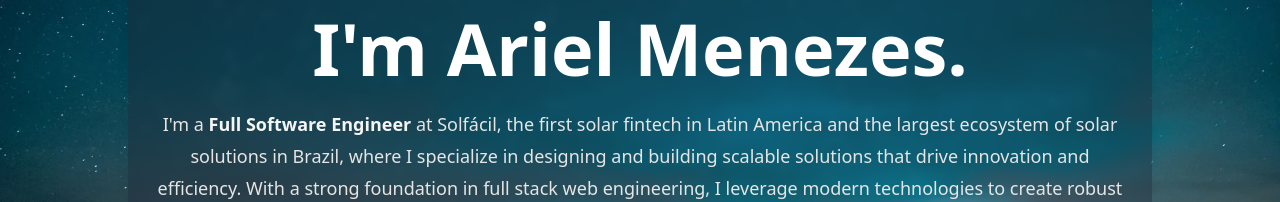
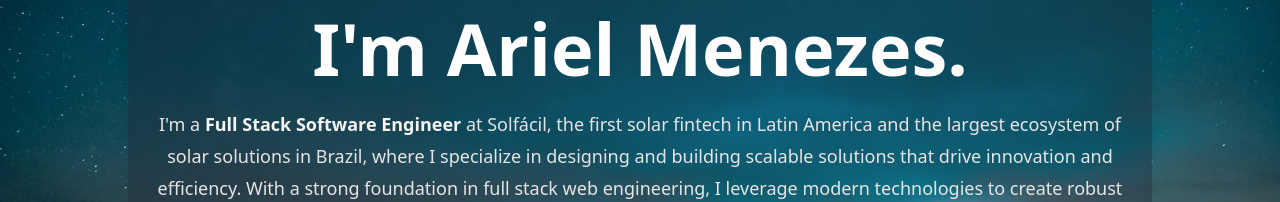
Before and after one commit to ArielMAJ/arielmaj.github.io, a Next.js app: page / in a window 1280 px wide. Shown: the part 230-432 px from the top of the page. Built offline with nearby package versions, Linux system fonts and the light colour scheme.

Commit message:
Update data.tsx

```diff
--- a/src/data/data.tsx
+++ b/src/data/data.tsx
@@ -54,7 +54,7 @@ export const heroData: Hero = {
   description: (
     <>
       <p className="prose-sm text-stone-200 sm:prose-base lg:prose-lg">
-        I'm a <strong className="text-stone-100">Full Software Engineer</strong> at Solfácil, the first solar fintech in
+        I'm a <strong className="text-stone-100">Full Stack Software Engineer</strong> at Solfácil, the first solar fintech in
         Latin America and the largest ecosystem of solar solutions in Brazil, where I specialize in designing and
         building scalable solutions that drive innovation and efficiency. With a strong foundation in full stack web
         engineering, I leverage modern technologies to create robust applications, APIs and platform integrations.{' '}
```
